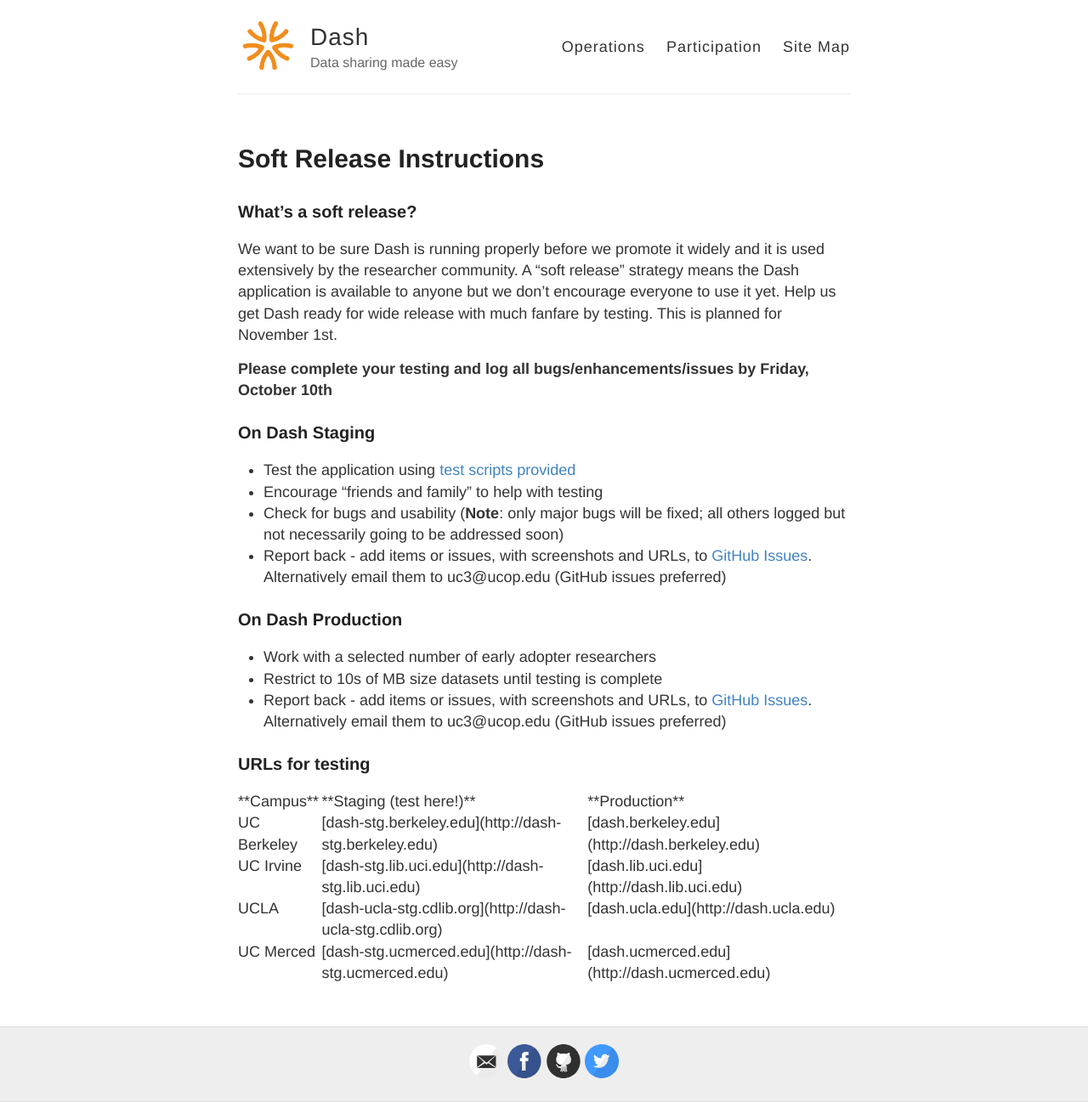
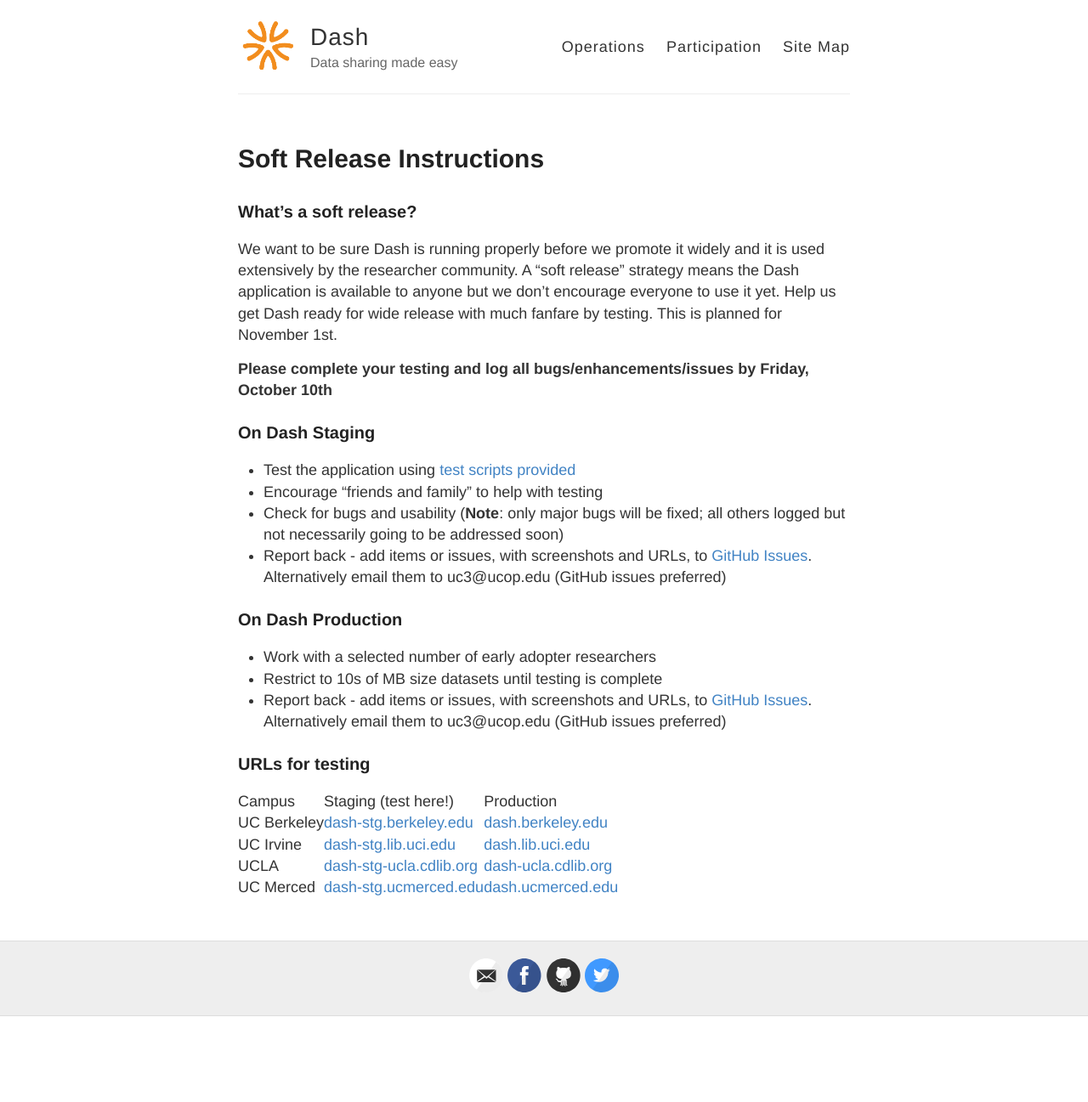
Before and after one commit to CDLUC3/dash, a Jekyll site: the page built from soft-release.md, in a window 1280 px wide. Shown: the whole page at 85% size. Built offline with Jekyll 4.4.1, drawn with Linux system fonts in a browser that asks for light colours; after the commit the page ends 1196 px from its top, so only the background shows below that.

Commit message:
fix table urls

```diff
--- a/soft-release.md
+++ b/soft-release.md
@@ -26,9 +26,9 @@
 ### URLs for testing
 
 <table>
-<tr>	<td> 	**Campus** 	</td>	<td> 	 **Staging (test here!)** 	</td>	<td> 	 **Production** 	</td>	</tr>
-<tr>	<td> 	 UC Berkeley 	</td>	<td> 	 [dash-stg.berkeley.edu](http://dash-stg.berkeley.edu) 	</td>	<td> 	 [dash.berkeley.edu](http://dash.berkeley.edu) 	</td>	</tr>
-<tr>	<td> 	 UC Irvine 	</td>	<td> 	 [dash-stg.lib.uci.edu](http://dash-stg.lib.uci.edu) 	</td>	<td> 	 [dash.lib.uci.edu](http://dash.lib.uci.edu)  	</td>	</tr>
-<tr>	<td> 	 UCLA 	</td>	<td> 	 [dash-ucla-stg.cdlib.org](http://dash-ucla-stg.cdlib.org) 	</td>	<td> 	 [dash.ucla.edu](http://dash.ucla.edu) 	</td>	</tr>
-<tr>	<td> 	 UC Merced 	</td>	<td> 	 [dash-stg.ucmerced.edu](http://dash-stg.ucmerced.edu) 	</td>	<td> 	 [dash.ucmerced.edu](http://dash.ucmerced.edu)  	</td>	</tr>
+<tr>	<td> 	Campus 	</td>	<td> 		 Staging (test here!) 		</td>	<td> 		Production 		</td>	</tr>
+<tr>	<td> 	 UC Berkeley 	</td>	<td> 	<a href="	http://dash-stg.berkeley.edu">dash-stg.berkeley.edu	</a>	</td>	<td> 	<a href="	http://dash.berkeley.edu">dash.berkeley.edu	</a>	</td>	</tr>
+<tr>	<td> 	 UC Irvine 	</td>	<td> 	<a href="	http://dash-stg.lib.uci.edu">dash-stg.lib.uci.edu	</a>	</td>	<td> 	<a href="	http://dash.lib.uci.edu">dash.lib.uci.edu	</a>	</td>	</tr>
+<tr>	<td> 	 UCLA 	</td>	<td> 	<a href="	http://dash-ucla-stg.cdlib.org">dash-stg-ucla.cdlib.org	</a>	</td>	<td> 	<a href="	http://dash-ucla.cdlib.org">dash-ucla.cdlib.org	</a>	</td>	</tr>
+<tr>	<td> 	 UC Merced 	</td>	<td> 	<a href="	http://dash-stg.ucmerced.edu">dash-stg.ucmerced.edu	</a>	</td>	<td> 	<a href="	http://dash.ucmerced.edu">dash.ucmerced.edu	</a>	</td>	</tr>
 </table>
```
